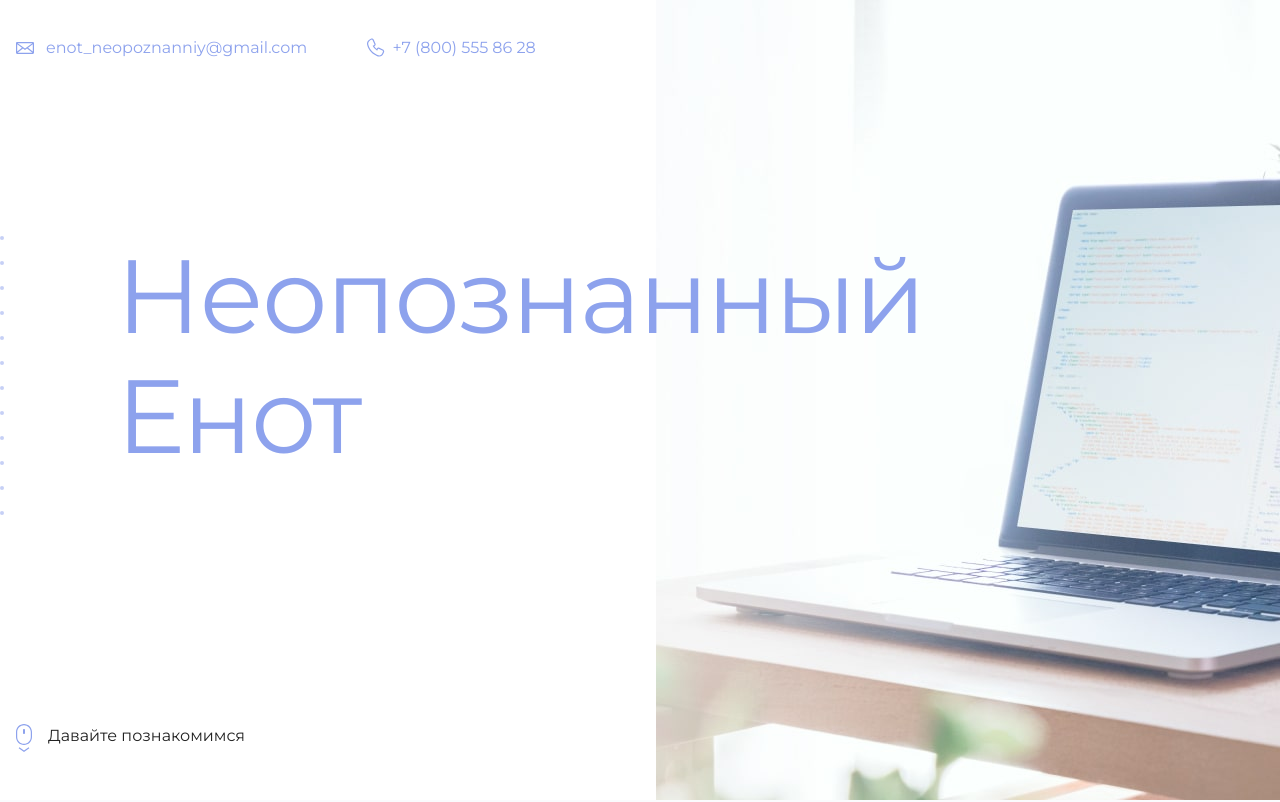
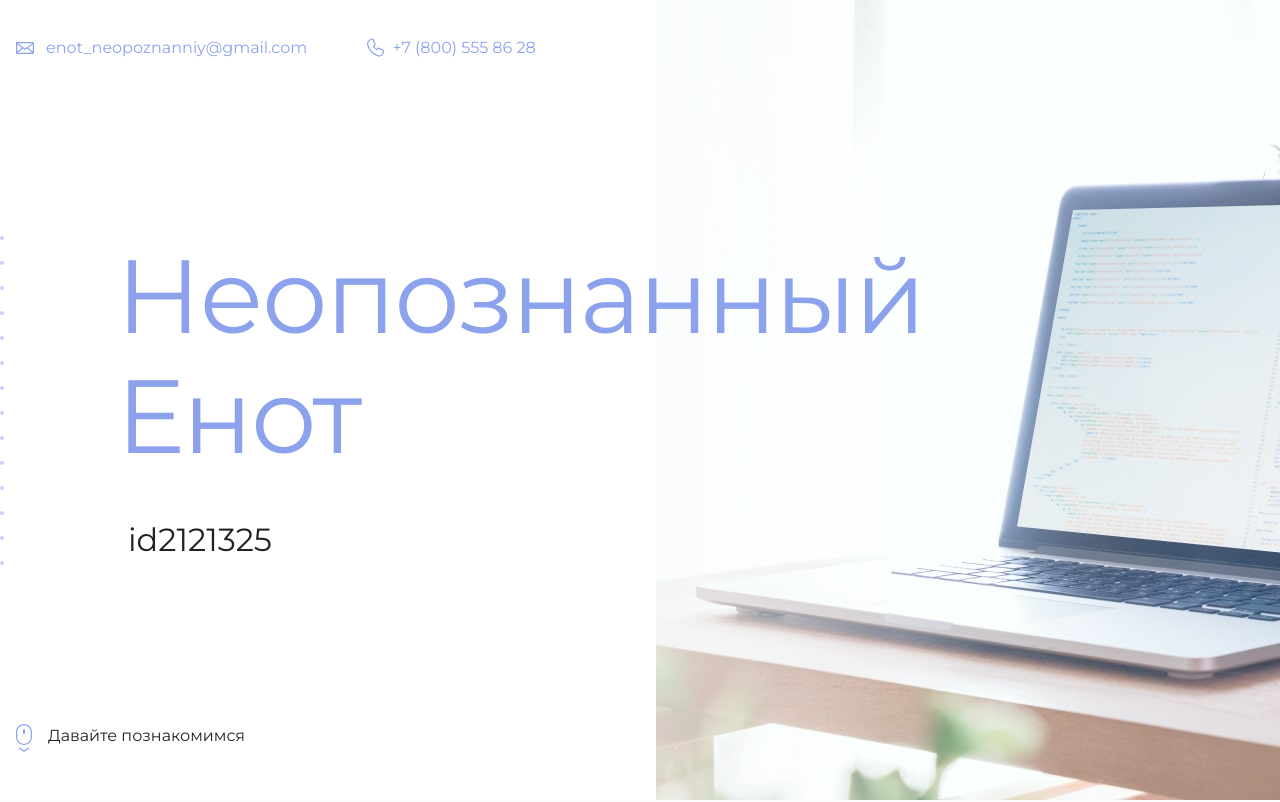
Before and after one commit to masamuneshirow/site, a plain HTML site: page index.html in a window 1280 px wide. Shown: the top 802 px of the page. Drawn offline with Linux system fonts and the light colour scheme.

Commit message:
добавляет id

```diff
--- a/index.html
+++ b/index.html
@@ -19,7 +19,7 @@
       <section class="hero-image">
         <div class="container">
           <h1 class="heading">Неопознанный Енот</h1>
-          <p><!-- Тут ваш id на сайте Академии --></p>
+          <p>id2121325</p>
         </div>
       </section>
 
```
